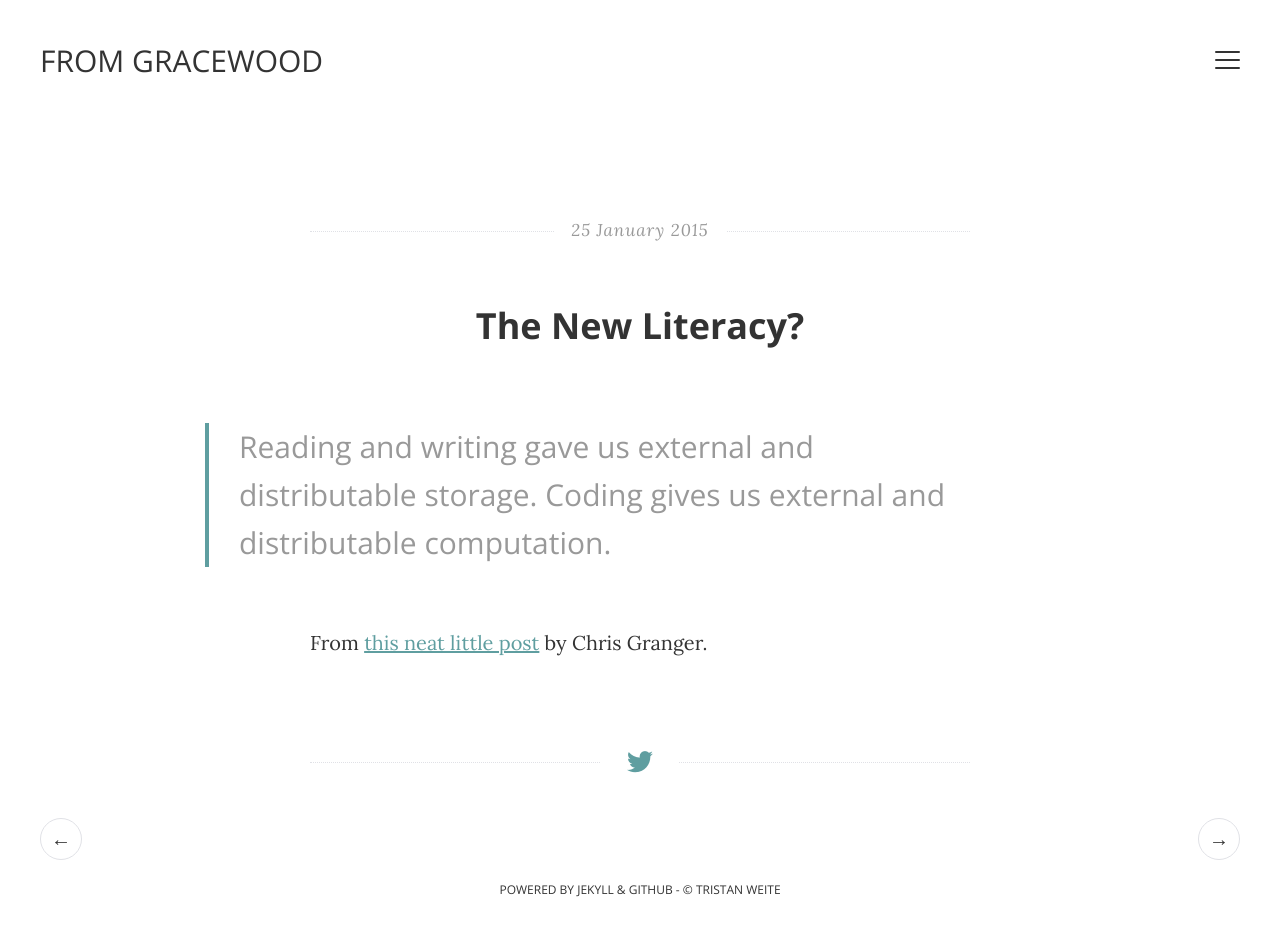
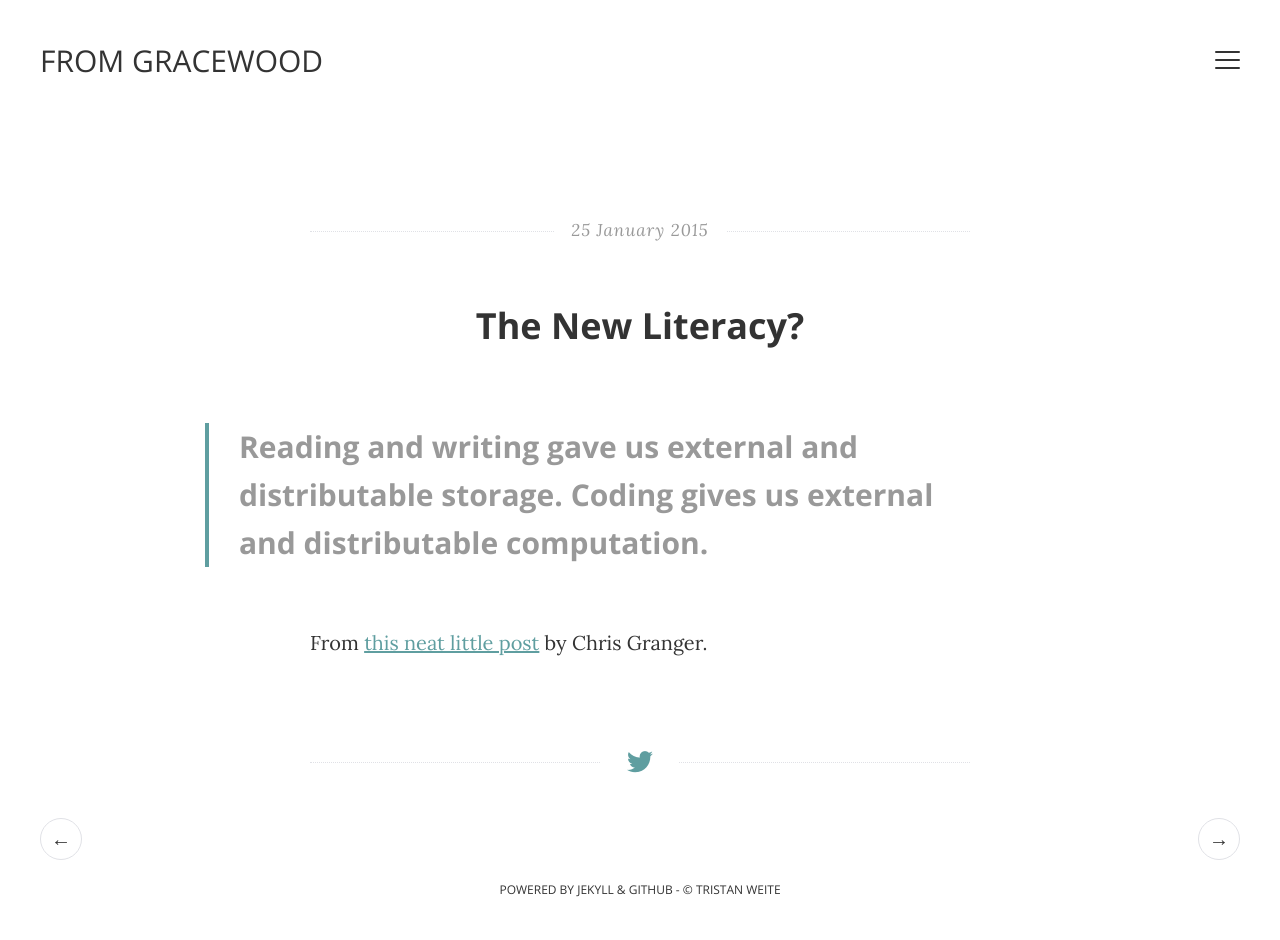
Before and after one commit to tsweite/tsweite.github.io, a Jekyll site: the page built from _posts/2015-01-25-the-new-literacy.markdown, in a window 1280 px wide. Built offline with Jekyll 4.4.1, drawn with Linux system fonts in a browser that asks for light colours.

Commit message:
formating

```diff
--- a/_posts/2015-01-25-the-new-literacy.markdown
+++ b/_posts/2015-01-25-the-new-literacy.markdown
@@ -4,6 +4,6 @@
 date:   2015-01-25 16:57:51
 ---
 
->Reading and writing gave us external and distributable storage. Coding gives us external and distributable computation.
+>**Reading and writing gave us external and distributable storage. Coding gives us external and distributable computation.**
 
 From <a href="http://www.chris-granger.com/2015/01/26/coding-is-not-the-new-literacy/">this neat little post</a> by Chris Granger.
```
